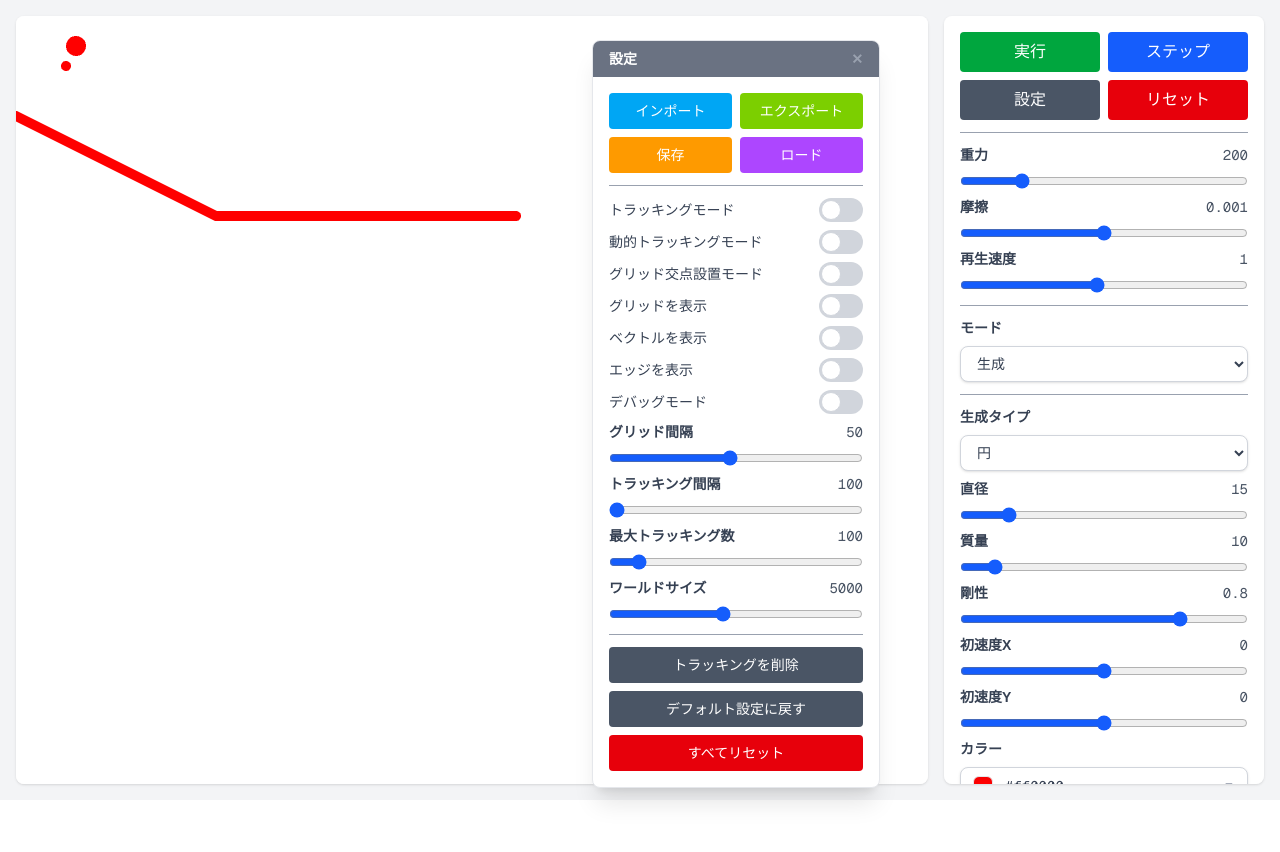
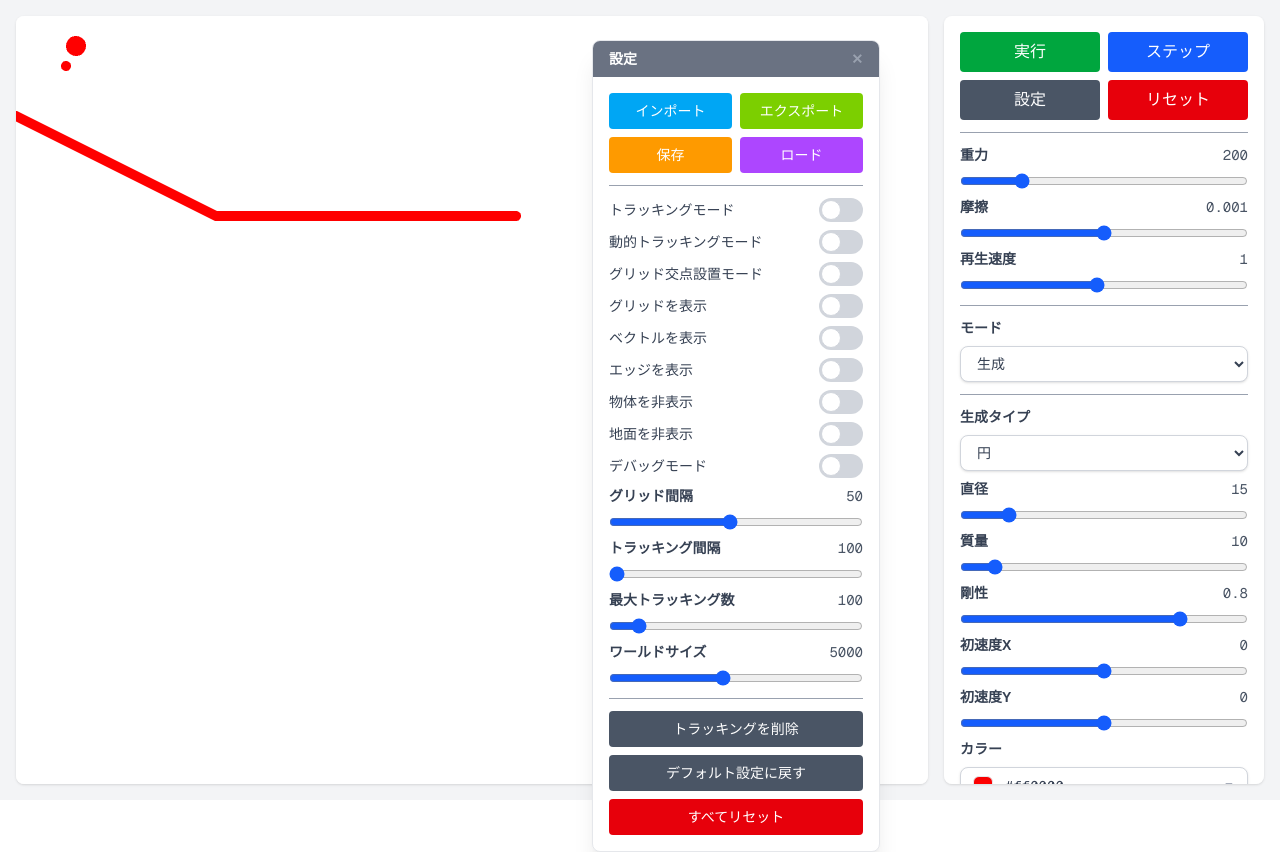
Before and after one commit to Taka005/PhysicsLab, a Next.js app: page / in a window 1280 px wide. Both pictures are taken after a click on the button "設定". Before the commit the page ends 800 px from the top, so only its background shows below. Built offline with nearby package versions, Linux system fonts and the light colour scheme.

Commit message:
SettingPanelに物体および地面の非表示トグルスイッチを追加し、ViewportおよびRendererでの表示管理を改善

```diff
--- a/src/components/ui/SettingPanel.tsx
+++ b/src/components/ui/SettingPanel.tsx
@@ -176,6 +176,24 @@ export default function SettingPanel() {
         </div>
         <div className="flex-1 gap-2">
           <ToggleSwitch
+            label="物体を非表示"
+            checked={state.isHiddenBody}
+            onChange={(checked) =>{
+              engine.viewport.isHiddenBody = checked;
+            }}
+          />
+        </div>
+        <div className="flex-1 gap-2">
+          <ToggleSwitch
+            label="地面を非表示"
+            checked={state.isHiddenGround}
+            onChange={(checked) =>{
+              engine.viewport.isHiddenGround = checked;
+            }}
+          />
+        </div>
+        <div className="flex-1 gap-2">
+          <ToggleSwitch
             label="デバッグモード"
             checked={state.isDebugMode}
             onChange={(checked) =>{
--- a/src/lib/engine/utils/Viewport.ts
+++ b/src/lib/engine/utils/Viewport.ts
@@ -118,6 +118,8 @@ export class Viewport{
     this.isDisplayGrid= false;
     this.isDisplayVector = false;
     this.isDisplayEdge = false;
+    this.isHiddenBody = false;
+    this.isHiddenGround = false;
 
     this.onChanged();
   }
--- a/src/lib/render/Renderer.ts
+++ b/src/lib/render/Renderer.ts
@@ -13,7 +13,7 @@ export class Renderer{
   private mainContainer: Container = new Container();
   private trackingContainer: Container = new Container();
   private groundContainer: Container = new Container();
-  private objectContainer: Container = new Container();
+  private bodyContainer: Container = new Container();
   private viewMap: Map<string,Graphics> = new Map();
   private trackingViews: Graphics[] = [];
   private isInitialized = false;
@@ -46,7 +46,7 @@ export class Renderer{
     this.mainContainer.addChild(this.gridGraphics);
     this.mainContainer.addChild(this.groundContainer);
     this.mainContainer.addChild(this.trackingContainer);
-    this.mainContainer.addChild(this.objectContainer);
+    this.mainContainer.addChild(this.bodyContainer);
 
     this.trackingContainer.alpha = 0.3;
 
@@ -64,6 +64,9 @@ export class Renderer{
       this.gridGraphics.clear();
     }
 
+    this.bodyContainer.visible = !this.engine.viewport.isHiddenBody;
+    this.groundContainer.visible = !this.engine.viewport.isHiddenGround;
+
     const activeIds = new Set<string>();
 
     const objects = this.engine.getObjects();
@@ -80,7 +83,7 @@ export class Renderer{
         if(object instanceof BaseGround){
           this.groundContainer.addChild(graphics);
         }else if(object instanceof BaseBody){
-          this.objectContainer.addChild(graphics);
+          this.bodyContainer.addChild(graphics);
         }
 
         this.viewMap.set(object.id, graphics);
```
